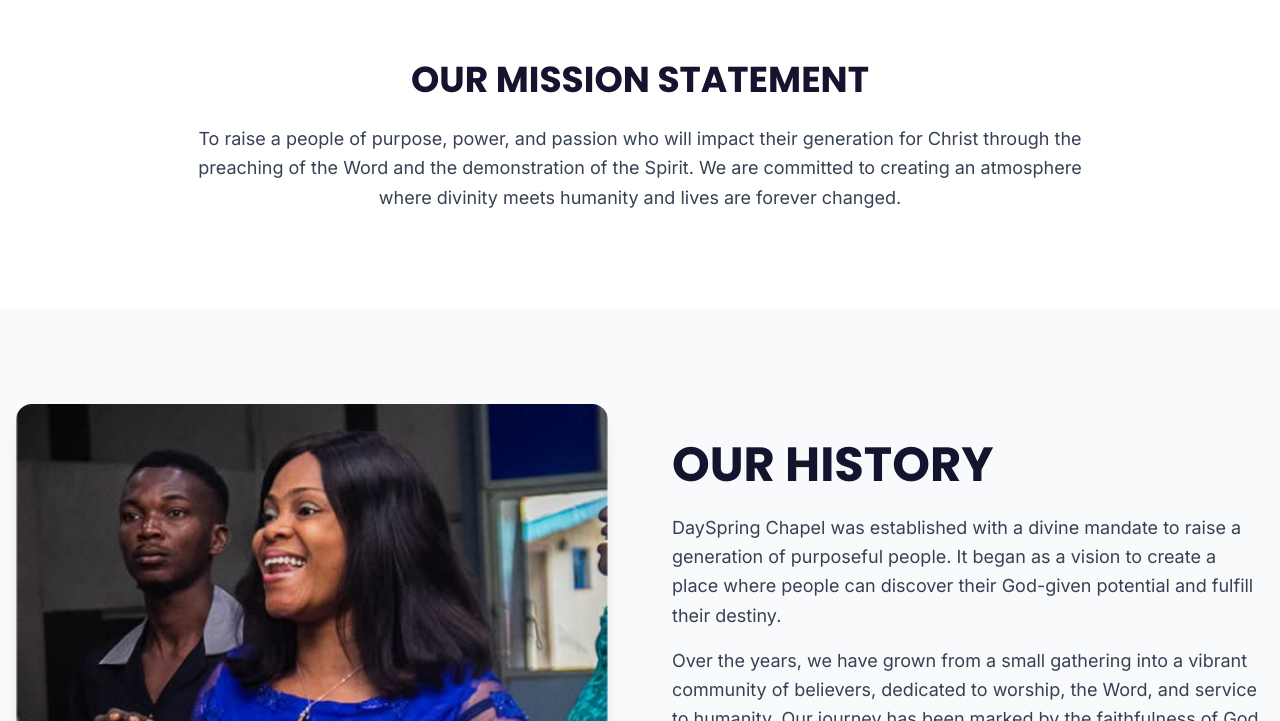
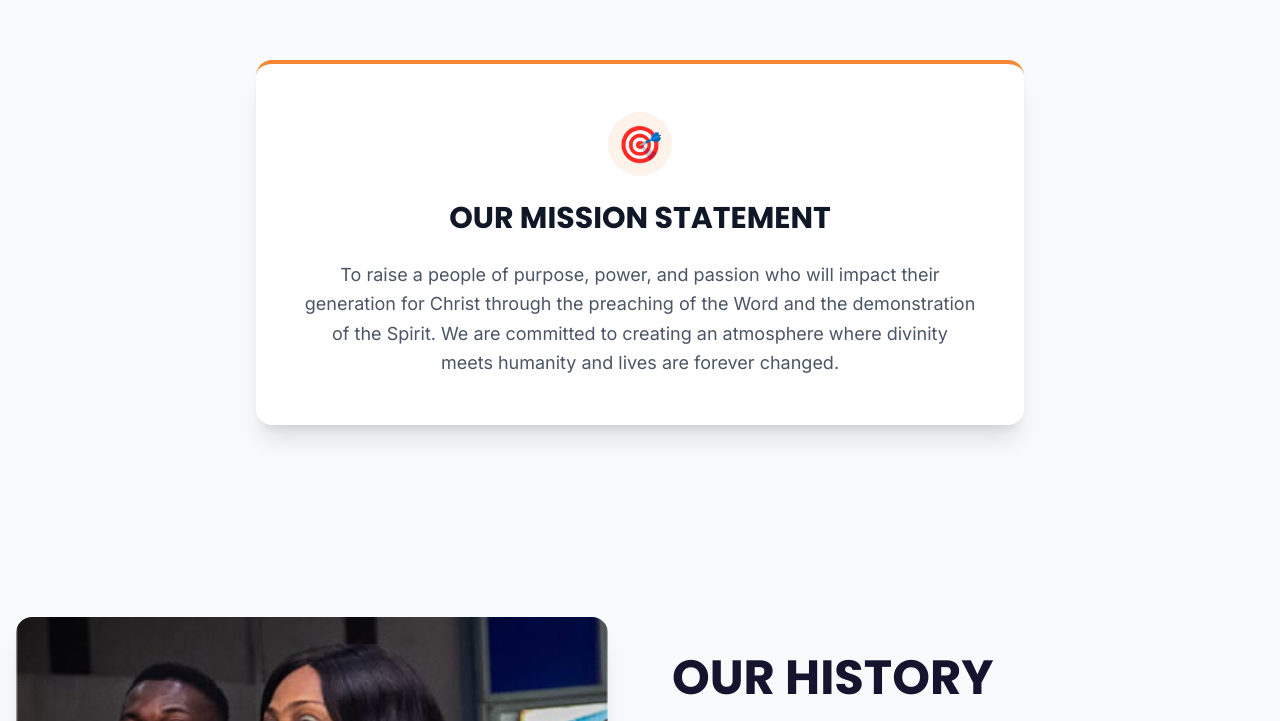
Before and after one commit to DayspringChapel/Dayspring_UI, a Next.js app in the folder dayspring-chapel-nextjs/: page /about in a window 1280 px wide. Shown: the part 1358-2079 px from the top of the page. Built offline with nearby package versions, Linux system fonts and the light colour scheme.

Commit message:
continue tommorow

```diff
--- a/dayspring-chapel-nextjs/app/about/page.js
+++ b/dayspring-chapel-nextjs/app/about/page.js
@@ -18,7 +18,7 @@
 
 export default function AboutPage() {
     return (
-        <main>
+        <main >
             <PageHero
                 title="ABOUT US"
                 subtitle="Discover our history, our mission, and the people who serve."
--- a/dayspring-chapel-nextjs/components/sections/MissionStatementSection.js
+++ b/dayspring-chapel-nextjs/components/sections/MissionStatementSection.js
@@ -1,14 +1,19 @@
 'use client';
 
-export default function MissionStatementSection() {
+export default function MissionStatementSection({ className = '' }) {
     return (
-        <section className="py-16 md:py-24 bg-white">
-            <div className="container mx-auto px-4">
-                <div className="max-w-4xl mx-auto text-center">
-                    <h3 className="text-2xl md:text-3xl lg:text-4xl font-bold mb-6 text-[#14142f] uppercase">
+        <section className={`py-16 md:py-24 bg-gray-50 ${className}`}>
+            <div className="px-4">
+                <div className="max-w-3xl mx-auto">
+                    {/* Mission Statement Card */}
+                    <div className="bg-white p-10 md:p-12 rounded-2xl shadow-xl border-t-4 border-[#F58634]">
+                        <div className="w-16 h-16 bg-[#F58634]/10 rounded-full flex items-center justify-center mb-6 text-[#F58634] mx-auto">
+                            <span className="text-4xl">🎯</span>
+                        </div>
+                        <h3 className="text-2xl md:text-3xl font-bold mb-6 text-gray-900 uppercase text-center">
                             Our Mission Statement
                         </h3>
-                    <p className="text-gray-700 leading-relaxed text-base md:text-lg">
+                        <p className="text-gray-600 leading-relaxed text-base md:text-lg text-center">
                             To raise a people of purpose, power, and passion who will impact their
                             generation for Christ through the preaching of the Word and the
                             demonstration of the Spirit. We are committed to creating an atmosphere
@@ -16,6 +21,7 @@
                         </p>
                     </div>
                 </div>
+            </div>
         </section>
     );
 }
--- a/dayspring-chapel-nextjs/components/sections/WhoWeAreSection.js
+++ b/dayspring-chapel-nextjs/components/sections/WhoWeAreSection.js
@@ -2,7 +2,7 @@
 
 import Image from 'next/image';
 
-export default function WhoWeAreSection() {
+export default function WhoWeAreSection({ className = '' }) {
     const points = [
         'Service to God is made interesting and simplified',
         'People\'s spiritual and physical needs are met',
@@ -14,12 +14,12 @@
     ];
 
     return (
-        <section className="py-16 md:py-24 bg-white">
-            <div className="container mx-auto px-4">
+        <section className={`py-16 md:py-24 bg-white ${className}`}>
+            <div className="px-4">
                 <div className="flex flex-col lg:flex-row items-center gap-12 lg:gap-16">
                     {/* Image Collage - Left Side */}
                     <div className="w-full lg:w-1/2 order-2 lg:order-1">
-                        <div className="relative h-[500px] md:h-[600px]">
+                        <div className="relative h-[500px] md:h-[600px] max-w-[600px] lg:ml-auto mx-auto lg:mx-0">
                             {/* Main large image - bottom left */}
                             <div className="absolute right-5 bottom-20 w-[55%] h-[65%] rounded-2xl overflow-hidden shadow-xl z-10">
                                 <Image
```
Lines whose indentation alone changed are shown as unchanged.
